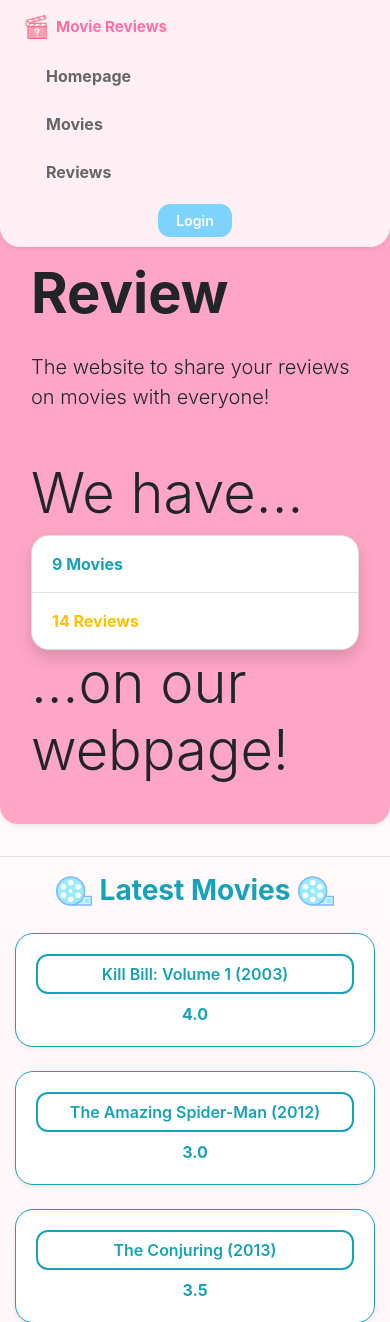
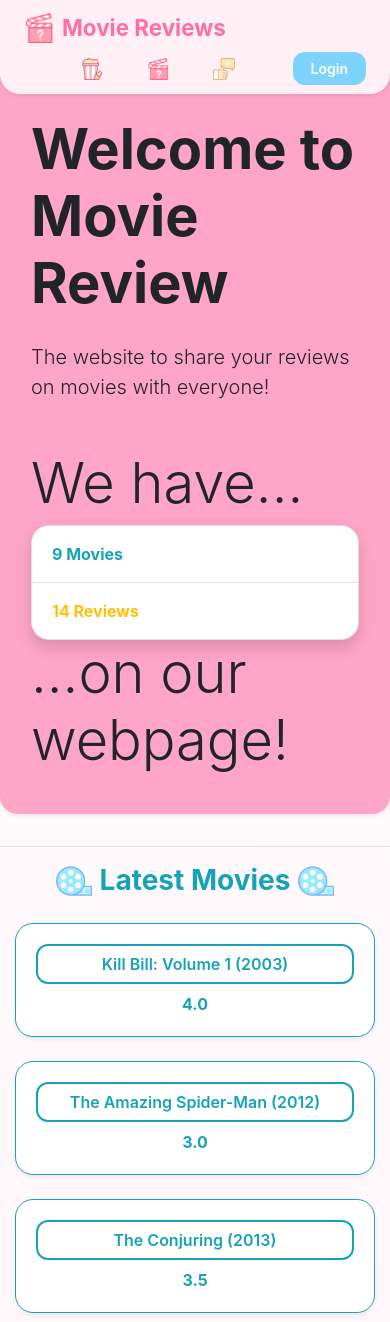
Before and after one commit to heyimfles/movie-reviews-mate-portfolio, a Django app: page / in a window 390 px wide. Shown: the top 1322 px of the page. Run offline with Django 5.2, Linux system fonts and the light colour scheme; data comes from the database, SQL or seed files in the repository.

Commit message:
made navbar icons for mobile

```diff
--- a/static/css/styles.css
+++ b/static/css/styles.css
@@ -360,48 +360,44 @@
 
 @media (max-width: 768px) {
 
-  .navbar-brand img {
-    width: 24px;
-    height: 24px;
-  }
-
-  .brand-text {
-    font-size: 0.95rem;
-  }
-
   .my-navbar {
-    flex-wrap: wrap;
-    padding: 10px 16px;
+    padding: 6px 10px;
   }
 
   .navbar-collapse {
     display: flex !important;
-    flex-direction: column;
+    flex-direction: row;
+    justify-content: space-around;
     width: 100%;
-    margin-top: 8px;
-    max-height: calc(100vh - 60px);
-    overflow-y: auto;
   }
 
   .navbar-nav {
-    flex-direction: column !important;
-    width: 100%;
-    align-items: flex-start;
+    flex-direction: row !important;
+    width: auto;
   }
 
-  .navbar-nav .nav-item {
-    margin: 4px 0;
+  .nav-item {
+    margin: 0 6px;
+  }
+
+  .nav-icon {
+    width: 22px;
+    height: 22px;
+    display: block;
+    margin: 0 auto;
+  }
+
+  .nav-text {
+    display: none;
   }
 
   .navbar-collapse .d-flex {
-    flex-direction: column;
-    align-items: flex-start;
-    width: 100%;
-    margin-top: 8px;
+    flex-direction: row;
+    align-items: center;
+    gap: 8px;
   }
 
-
   body {
-    padding-top: 70px;
+    padding-top: 60px;
   }
 }
--- a/templates/includes/navbar.html
+++ b/templates/includes/navbar.html
@@ -22,7 +22,8 @@
       <a
           href="{% url 'movie_review:index' %}"
           class="nav-link font-weight-bold">
-        Homepage
+        <img src="{% static 'images/popcorn.png' %}" class="nav-icon">
+        <span class="nav-text">Homepage</span>
       </a>
     </li>
     <li class="nav-item mx-2">
@@ -30,13 +31,15 @@
       <a
           href="{% url 'movie_review:movie_list' %}"
           class="nav-link font-weight-bold">
-        Movies
+        <img src="{% static 'images/movie.png' %}" class="nav-icon">
+        <span class="nav-text">Movies</span>
       </a>
       {% else %}
         <a
             href="{% url 'movie_review:login' %}"
             class="nav-link font-weight-bold">
-          Movies
+          <img src="{% static 'images/movie.png' %}" class="nav-icon">
+          <span class="nav-text">Movies</span>
         </a>
       {% endif %}
     </li>
@@ -45,13 +48,15 @@
       <a
           href="{% url 'movie_review:review_list' %}"
           class="nav-link font-weight-bold">
-        Reviews
+        <img src="{% static 'images/review.png' %}" class="nav-icon">
+        <span class="nav-text">Reviews</span>
       </a>
       {% else %}
         <a
             href="{% url 'movie_review:login' %}"
             class="nav-link font-weight-bold">
-          Reviews
+          <img src="{% static 'images/review.png' %}" class="nav-icon">
+          <span class="nav-text">Reviews</span>
         </a>
       {% endif %}
     </li>
```
